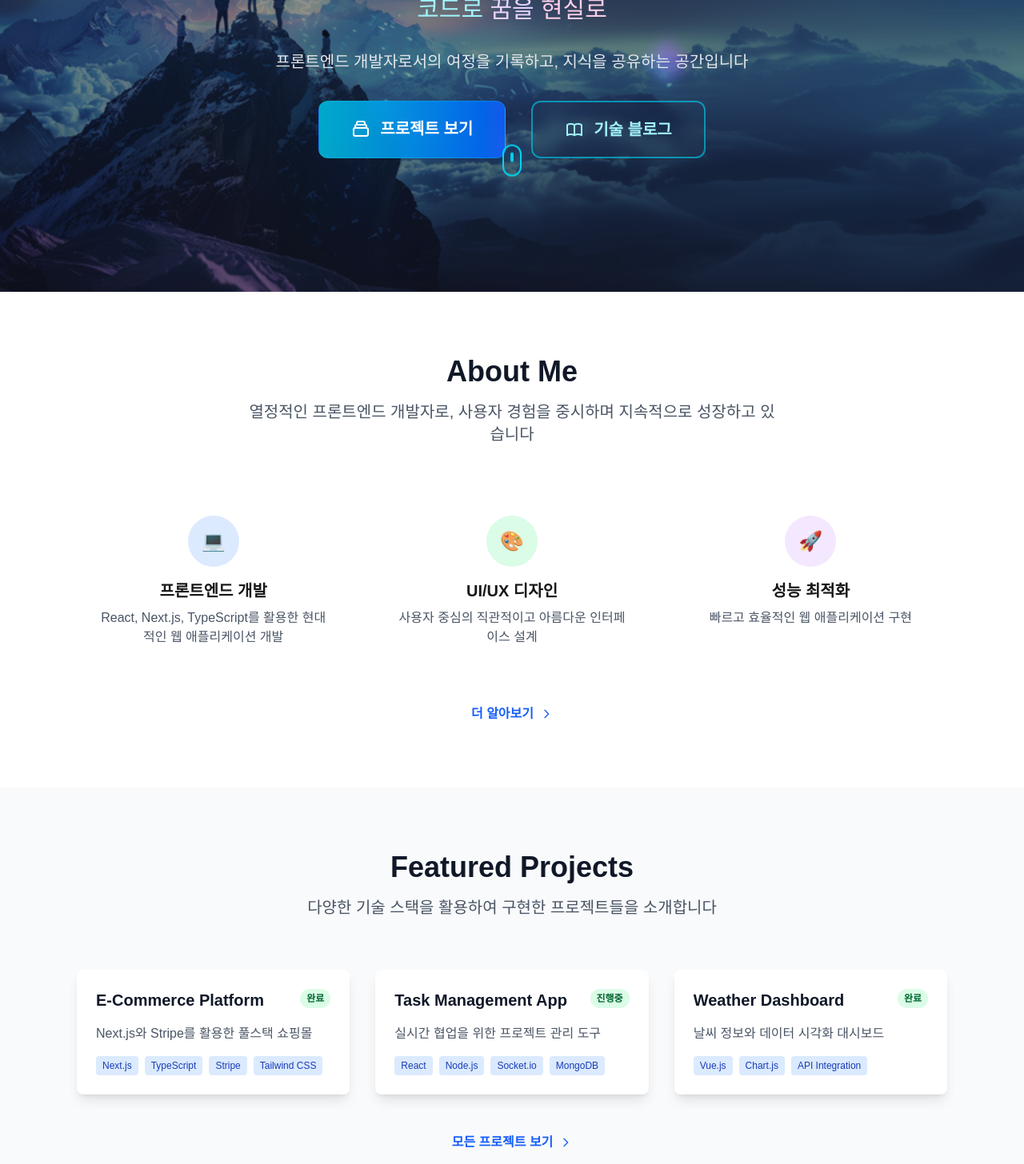
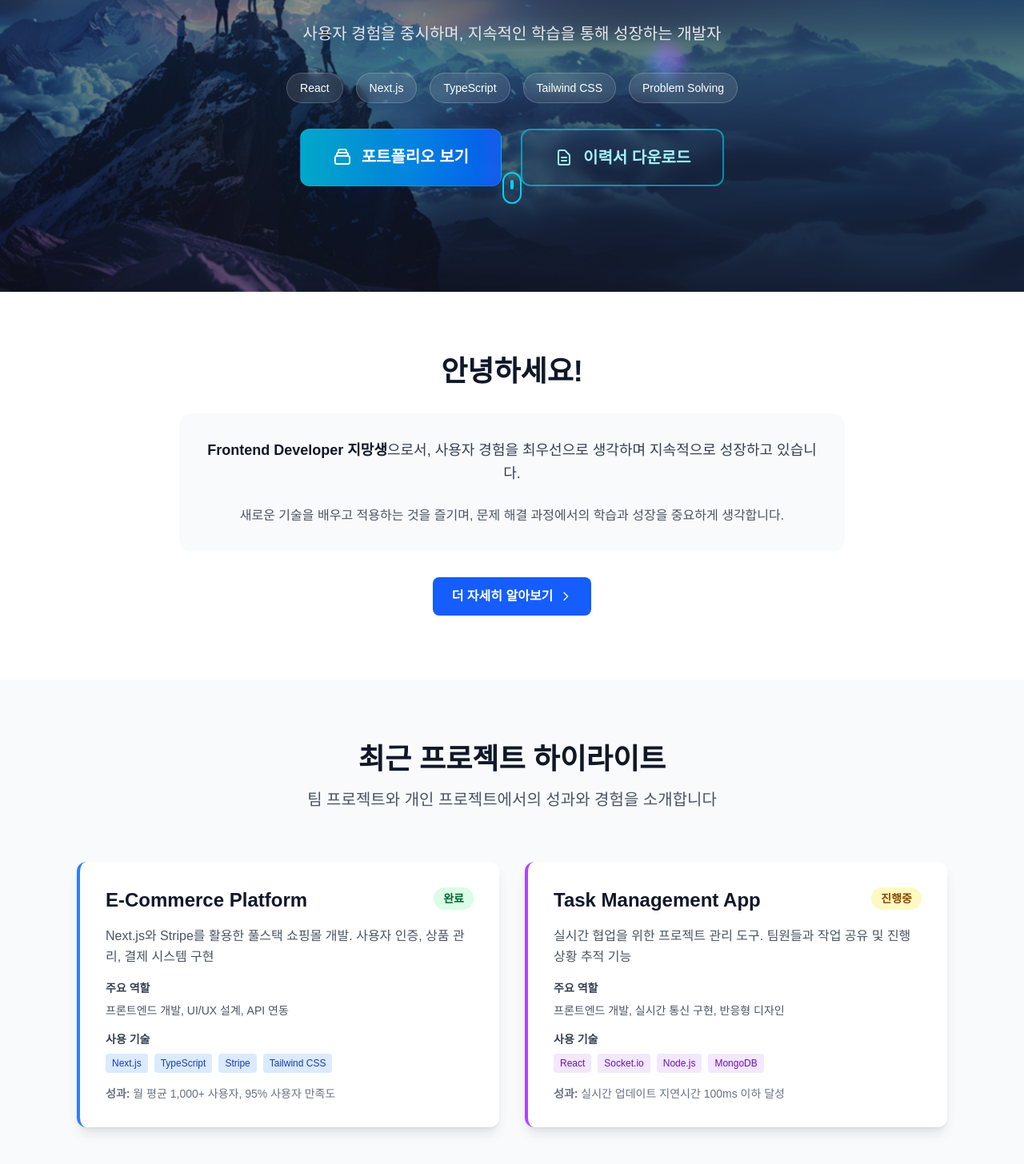
Before and after one commit to dev-ouk/dev_ouk-front, a Next.js app: page / in a window 1280 px wide. Shown: the part 500-1956 px from the top of the page at 80% size. Built offline with nearby package versions, Linux system fonts and the light colour scheme.

Commit message:
메인 페이지 수정

```diff
--- a/src/app/page.tsx
+++ b/src/app/page.tsx
@@ -49,20 +49,32 @@ export default function Home() {
               <span className="inline-block animate-fade-in-up delay-500">OUK</span>
             </h1>
 
-            {/* 서브타이틀 */}
+            {/* 현재 포지션 & 핵심 키워드 */}
             <div className="relative">
               <p className="text-2xl md:text-3xl text-white mb-6 max-w-4xl mx-auto leading-relaxed font-light">
-                <span className="inline-block animate-fade-in-up delay-700 text-cyan-200">코드로</span>{' '}
-                <span className="inline-block animate-fade-in-up delay-900 text-purple-200">꿈을</span>{' '}
-                <span className="inline-block animate-fade-in-up delay-1100 text-pink-200">현실로</span>
+                <span className="inline-block animate-fade-in-up delay-700 text-cyan-200">Frontend Developer</span>{' '}
+                <span className="inline-block animate-fade-in-up delay-900 text-purple-200">지망생</span>
               </p>
               <p className="text-lg md:text-xl text-gray-200 mb-8 max-w-3xl mx-auto font-light leading-relaxed">
-                프론트엔드 개발자로서의 여정을 기록하고, 지식을 공유하는 공간입니다
+                사용자 경험을 중시하며, 지속적인 학습을 통해 성장하는 개발자
               </p>
+
+              {/* 핵심 키워드 */}
+              <div className="flex flex-wrap justify-center gap-4 mb-8">
+                {['React', 'Next.js', 'TypeScript', 'Tailwind CSS', 'Problem Solving'].map((keyword, index) => (
+                  <span
+                    key={keyword}
+                    className="px-4 py-2 bg-white/10 backdrop-blur-sm border border-white/20 rounded-full text-white text-sm font-medium animate-fade-in-up"
+                    style={{ animationDelay: `${1.3 + index * 0.1}s` }}
+                  >
+                    {keyword}
+                  </span>
+                ))}
+              </div>
             </div>
           </div>
 
-          <div className="flex flex-col sm:flex-row gap-8 justify-center mb-16">
+          <div className="flex flex-col sm:flex-row gap-6 justify-center mb-16">
             <Link
               href="/projects"
               className="group relative px-10 py-5 bg-gradient-to-r from-cyan-500/90 to-blue-600/90 backdrop-blur-sm text-white rounded-xl font-semibold text-xl transition-all duration-500 hover:scale-110 hover:shadow-2xl hover:shadow-cyan-500/50 border border-cyan-400/30"
@@ -71,19 +83,19 @@ export default function Home() {
                 <svg className="w-6 h-6" fill="none" stroke="currentColor" viewBox="0 0 24 24">
                   <path strokeLinecap="round" strokeLinejoin="round" strokeWidth={2} d="M19 11H5m14 0a2 2 0 012 2v6a2 2 0 01-2 2H5a2 2 0 01-2-2v-6a2 2 0 012-2m14 0V9a2 2 0 00-2-2M5 11V9a2 2 0 012-2m0 0V5a2 2 0 012-2h6a2 2 0 012 2v2M7 7h10" />
                 </svg>
-                프로젝트 보기
+                포트폴리오 보기
               </span>
               <div className="absolute inset-0 bg-gradient-to-r from-cyan-400 to-purple-500 rounded-xl opacity-0 group-hover:opacity-100 transition-opacity duration-500 blur-sm"></div>
             </Link>
             <Link
-              href="/tech-blog"
+              href="/portfolio"
               className="group relative px-10 py-5 bg-transparent border-2 border-cyan-400/60 text-cyan-200 backdrop-blur-sm rounded-xl font-semibold text-xl transition-all duration-500 hover:bg-cyan-400/20 hover:text-white hover:scale-110 hover:shadow-2xl hover:shadow-cyan-400/50"
             >
               <span className="relative z-10 flex items-center gap-3">
                 <svg className="w-6 h-6" fill="none" stroke="currentColor" viewBox="0 0 24 24">
-                  <path strokeLinecap="round" strokeLinejoin="round" strokeWidth={2} d="M12 6.253v13m0-13C10.832 5.477 9.246 5 7.5 5S4.168 5.477 3 6.253v13C4.168 18.477 5.754 18 7.5 18s3.332.477 4.5 1.253m0-13C13.168 5.477 14.754 5 16.5 5c1.746 0 3.332.477 4.5 1.253v13C19.832 18.477 18.246 18 16.5 18c-1.746 0-3.332.477-4.5 1.253" />
+                  <path strokeLinecap="round" strokeLinejoin="round" strokeWidth={2} d="M9 12h6m-6 4h6m2 5H7a2 2 0 01-2-2V5a2 2 0 012-2h5.586a1 1 0 01.707.293l5.414 5.414a1 1 0 01.293.707V19a2 2 0 01-2 2z" />
                 </svg>
-                기술 블로그
+                이력서 다운로드
               </span>
             </Link>
           </div>
@@ -97,48 +109,28 @@ export default function Home() {
         </div>
       </section>
 
-      {/* About Preview Section */}
+      {/* 짧은 소개 Section */}
       <section className="py-20 bg-white dark:bg-gray-800">
-        <div className="max-w-6xl mx-auto px-4 sm:px-6 lg:px-8">
-          <div className="text-center mb-16">
-            <h2 className="text-4xl font-bold text-gray-900 dark:text-white mb-4">About Me</h2>
-            <p className="text-xl text-gray-600 dark:text-gray-300 max-w-2xl mx-auto">
-              열정적인 프론트엔드 개발자로, 사용자 경험을 중시하며 지속적으로 성장하고 있습니다
+        <div className="max-w-4xl mx-auto px-4 sm:px-6 lg:px-8 text-center">
+          <h2 className="text-4xl font-bold text-gray-900 dark:text-white mb-8">안녕하세요!</h2>
+
+          <div className="bg-gray-50 dark:bg-gray-700 rounded-2xl p-8 mb-8">
+            <p className="text-lg text-gray-700 dark:text-gray-300 leading-relaxed mb-6">
+              <strong className="text-gray-900 dark:text-white">Frontend Developer 지망생</strong>으로서,
+              사용자 경험을 최우선으로 생각하며 지속적으로 성장하고 있습니다.
+            </p>
+            <p className="text-base text-gray-600 dark:text-gray-400 leading-relaxed">
+              새로운 기술을 배우고 적용하는 것을 즐기며,
+              문제 해결 과정에서의 학습과 성장을 중요하게 생각합니다.
             </p>
           </div>
 
-          <div className="grid md:grid-cols-3 gap-8">
-            <div className="text-center p-6">
-              <div className="w-16 h-16 bg-blue-100 dark:bg-blue-900 rounded-full mx-auto mb-4 flex items-center justify-center">
-                <span className="text-2xl">💻</span>
-              </div>
-              <h3 className="text-xl font-semibold mb-2">프론트엔드 개발</h3>
-              <p className="text-gray-600 dark:text-gray-300">React, Next.js, TypeScript를 활용한 현대적인 웹 애플리케이션 개발</p>
-            </div>
-
-            <div className="text-center p-6">
-              <div className="w-16 h-16 bg-green-100 dark:bg-green-900 rounded-full mx-auto mb-4 flex items-center justify-center">
-                <span className="text-2xl">🎨</span>
-              </div>
-              <h3 className="text-xl font-semibold mb-2">UI/UX 디자인</h3>
-              <p className="text-gray-600 dark:text-gray-300">사용자 중심의 직관적이고 아름다운 인터페이스 설계</p>
-            </div>
-
-            <div className="text-center p-6">
-              <div className="w-16 h-16 bg-purple-100 dark:bg-purple-900 rounded-full mx-auto mb-4 flex items-center justify-center">
-                <span className="text-2xl">🚀</span>
-              </div>
-              <h3 className="text-xl font-semibold mb-2">성능 최적화</h3>
-              <p className="text-gray-600 dark:text-gray-300">빠르고 효율적인 웹 애플리케이션 구현</p>
-            </div>
-          </div>
-
-          <div className="text-center mt-12">
+          <div className="flex justify-center">
             <Link
               href="/about"
-              className="inline-flex items-center text-blue-600 hover:text-blue-800 dark:text-blue-400 dark:hover:text-blue-300 font-semibold"
+              className="inline-flex items-center px-6 py-3 bg-blue-600 hover:bg-blue-700 text-white font-semibold rounded-lg transition-colors"
             >
-              더 알아보기
+              더 자세히 알아보기
               <svg className="ml-2 w-4 h-4" fill="none" stroke="currentColor" viewBox="0 0 24 24">
                 <path strokeLinecap="round" strokeLinejoin="round" strokeWidth={2} d="M9 5l7 7-7 7" />
               </svg>
@@ -147,63 +139,85 @@ export default function Home() {
         </div>
       </section>
 
-      {/* Projects Preview Section */}
+      {/* 최근 프로젝트 하이라이트 Section */}
       <section className="py-20 bg-gray-50 dark:bg-gray-900">
         <div className="max-w-6xl mx-auto px-4 sm:px-6 lg:px-8">
           <div className="text-center mb-16">
-            <h2 className="text-4xl font-bold text-gray-900 dark:text-white mb-4">Featured Projects</h2>
+            <h2 className="text-4xl font-bold text-gray-900 dark:text-white mb-4">최근 프로젝트 하이라이트</h2>
             <p className="text-xl text-gray-600 dark:text-gray-300 max-w-2xl mx-auto">
-              다양한 기술 스택을 활용하여 구현한 프로젝트들을 소개합니다
+              팀 프로젝트와 개인 프로젝트에서의 성과와 경험을 소개합니다
             </p>
           </div>
 
-          <div className="grid md:grid-cols-2 lg:grid-cols-3 gap-8">
-            {[
-              {
-                title: "E-Commerce Platform",
-                description: "Next.js와 Stripe를 활용한 풀스택 쇼핑몰",
-                tech: ["Next.js", "TypeScript", "Stripe", "Tailwind CSS"],
-                status: "완료"
-              },
-              {
-                title: "Task Management App",
-                description: "실시간 협업을 위한 프로젝트 관리 도구",
-                tech: ["React", "Node.js", "Socket.io", "MongoDB"],
-                status: "진행중"
-              },
-              {
-                title: "Weather Dashboard",
-                description: "날씨 정보와 데이터 시각화 대시보드",
-                tech: ["Vue.js", "Chart.js", "API Integration"],
-                status: "완료"
-              }
-            ].map((project, index) => (
-              <div key={index} className="bg-white dark:bg-gray-800 rounded-lg shadow-lg p-6 hover:shadow-xl transition-shadow">
-                <div className="flex justify-between items-start mb-4">
-                  <h3 className="text-xl font-semibold text-gray-900 dark:text-white">{project.title}</h3>
-                  <span className="px-2 py-1 text-xs font-semibold rounded-full bg-green-100 text-green-800 dark:bg-green-900 dark:text-green-200">
-                    {project.status}
-                  </span>
-                </div>
-                <p className="text-gray-600 dark:text-gray-300 mb-4">{project.description}</p>
+          <div className="grid md:grid-cols-2 gap-8 mb-12">
+            {/* 메인 프로젝트 */}
+            <div className="bg-white dark:bg-gray-800 rounded-xl shadow-lg p-8 hover:shadow-xl transition-shadow border-l-4 border-blue-500">
+              <div className="flex justify-between items-start mb-4">
+                <h3 className="text-2xl font-semibold text-gray-900 dark:text-white">E-Commerce Platform</h3>
+                <span className="px-3 py-1 text-sm font-semibold rounded-full bg-green-100 text-green-800 dark:bg-green-900 dark:text-green-200">
+                  완료
+                </span>
+              </div>
+              <p className="text-gray-600 dark:text-gray-300 mb-4 leading-relaxed">
+                Next.js와 Stripe를 활용한 풀스택 쇼핑몰 개발. 사용자 인증, 상품 관리, 결제 시스템 구현
+              </p>
+              <div className="mb-4">
+                <h4 className="text-sm font-semibold text-gray-700 dark:text-gray-300 mb-2">주요 역할</h4>
+                <p className="text-sm text-gray-600 dark:text-gray-400">프론트엔드 개발, UI/UX 설계, API 연동</p>
+              </div>
+              <div className="mb-4">
+                <h4 className="text-sm font-semibold text-gray-700 dark:text-gray-300 mb-2">사용 기술</h4>
                 <div className="flex flex-wrap gap-2">
-                  {project.tech.map((tech, techIndex) => (
-                    <span key={techIndex} className="px-2 py-1 text-xs bg-blue-100 text-blue-800 dark:bg-blue-900 dark:text-blue-200 rounded">
+                  {["Next.js", "TypeScript", "Stripe", "Tailwind CSS"].map((tech) => (
+                    <span key={tech} className="px-2 py-1 text-xs bg-blue-100 text-blue-800 dark:bg-blue-900 dark:text-blue-200 rounded">
                       {tech}
                     </span>
                   ))}
                 </div>
               </div>
-            ))}
+              <div className="text-sm text-gray-500 dark:text-gray-400">
+                <strong>성과:</strong> 월 평균 1,000+ 사용자, 95% 사용자 만족도
+              </div>
+            </div>
+
+            {/* 두 번째 프로젝트 */}
+            <div className="bg-white dark:bg-gray-800 rounded-xl shadow-lg p-8 hover:shadow-xl transition-shadow border-l-4 border-purple-500">
+              <div className="flex justify-between items-start mb-4">
+                <h3 className="text-2xl font-semibold text-gray-900 dark:text-white">Task Management App</h3>
+                <span className="px-3 py-1 text-sm font-semibold rounded-full bg-yellow-100 text-yellow-800 dark:bg-yellow-900 dark:text-yellow-200">
+                  진행중
+                </span>
+              </div>
+              <p className="text-gray-600 dark:text-gray-300 mb-4 leading-relaxed">
+                실시간 협업을 위한 프로젝트 관리 도구. 팀원들과 작업 공유 및 진행 상황 추적 기능
+              </p>
+              <div className="mb-4">
+                <h4 className="text-sm font-semibold text-gray-700 dark:text-gray-300 mb-2">주요 역할</h4>
+                <p className="text-sm text-gray-600 dark:text-gray-400">프론트엔드 개발, 실시간 통신 구현, 반응형 디자인</p>
+              </div>
+              <div className="mb-4">
+                <h4 className="text-sm font-semibold text-gray-700 dark:text-gray-300 mb-2">사용 기술</h4>
+                <div className="flex flex-wrap gap-2">
+                  {["React", "Socket.io", "Node.js", "MongoDB"].map((tech) => (
+                    <span key={tech} className="px-2 py-1 text-xs bg-purple-100 text-purple-800 dark:bg-purple-900 dark:text-purple-200 rounded">
+                      {tech}
+                    </span>
+                  ))}
+                </div>
+              </div>
+              <div className="text-sm text-gray-500 dark:text-gray-400">
+                <strong>성과:</strong> 실시간 업데이트 지연시간 100ms 이하 달성
+              </div>
+            </div>
           </div>
 
-          <div className="text-center mt-12">
+          <div className="text-center">
             <Link
               href="/projects"
-              className="inline-flex items-center text-blue-600 hover:text-blue-800 dark:text-blue-400 dark:hover:text-blue-300 font-semibold"
+              className="inline-flex items-center px-8 py-4 bg-blue-600 hover:bg-blue-700 text-white font-semibold rounded-lg transition-colors"
             >
-              모든 프로젝트 보기
-              <svg className="ml-2 w-4 h-4" fill="none" stroke="currentColor" viewBox="0 0 24 24">
+              전체 포트폴리오 보기
+              <svg className="ml-2 w-5 h-5" fill="none" stroke="currentColor" viewBox="0 0 24 24">
                 <path strokeLinecap="round" strokeLinejoin="round" strokeWidth={2} d="M9 5l7 7-7 7" />
               </svg>
             </Link>
@@ -211,25 +225,31 @@ export default function Home() {
         </div>
       </section>
 
-      {/* CTA Section */}
+      {/* 연락처 & 이력서 CTA Section */}
       <section className="py-20 bg-gradient-to-r from-blue-600 to-purple-600">
         <div className="max-w-4xl mx-auto px-4 sm:px-6 lg:px-8 text-center">
-          <h2 className="text-4xl font-bold text-white mb-4">함께 소통해요</h2>
+          <h2 className="text-4xl font-bold text-white mb-4">함께 성장해요</h2>
           <p className="text-xl text-blue-100 mb-8 max-w-2xl mx-auto">
-            기술에 대한 이야기, 프로젝트 협업, 또는 단순한 인사까지 언제든 환영합니다
+            새로운 기회와 도전을 통해 함께 성장할 수 있는 기회를 기다립니다
           </p>
           <div className="flex flex-col sm:flex-row gap-4 justify-center">
             <Link
-              href="/contact"
-              className="bg-white text-blue-600 hover:bg-gray-100 px-8 py-4 rounded-lg font-semibold transition-colors text-lg"
+              href="/portfolio"
+              className="bg-white text-blue-600 hover:bg-gray-100 px-8 py-4 rounded-lg font-semibold transition-colors text-lg flex items-center justify-center gap-2"
             >
-              연락하기
+              <svg className="w-5 h-5" fill="none" stroke="currentColor" viewBox="0 0 24 24">
+                <path strokeLinecap="round" strokeLinejoin="round" strokeWidth={2} d="M12 10v6m0 0l-3-3m3 3l3-3m2 8H7a2 2 0 01-2-2V5a2 2 0 012-2h5.586a1 1 0 01.707.293l5.414 5.414a1 1 0 01.293.707V19a2 2 0 01-2 2z" />
+              </svg>
+              이력서 다운로드
             </Link>
             <Link
-              href="/portfolio"
-              className="bg-transparent border-2 border-white text-white hover:bg-white hover:text-blue-600 px-8 py-4 rounded-lg font-semibold transition-colors text-lg"
+              href="/contact"
+              className="bg-transparent border-2 border-white text-white hover:bg-white hover:text-blue-600 px-8 py-4 rounded-lg font-semibold transition-colors text-lg flex items-center justify-center gap-2"
             >
-              포트폴리오 보기
+              <svg className="w-5 h-5" fill="none" stroke="currentColor" viewBox="0 0 24 24">
+                <path strokeLinecap="round" strokeLinejoin="round" strokeWidth={2} d="M3 8l7.89 4.26a2 2 0 002.22 0L21 8M5 19h14a2 2 0 002-2V7a2 2 0 00-2-2H5a2 2 0 00-2 2v10a2 2 0 002 2z" />
+              </svg>
+              연락하기
             </Link>
           </div>
         </div>
```
